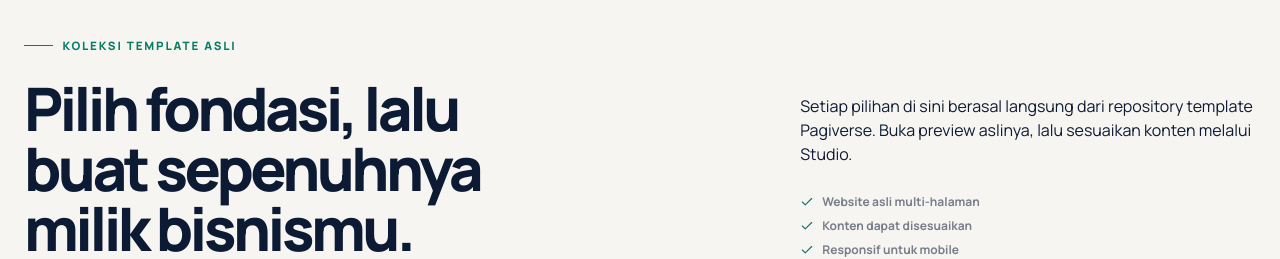
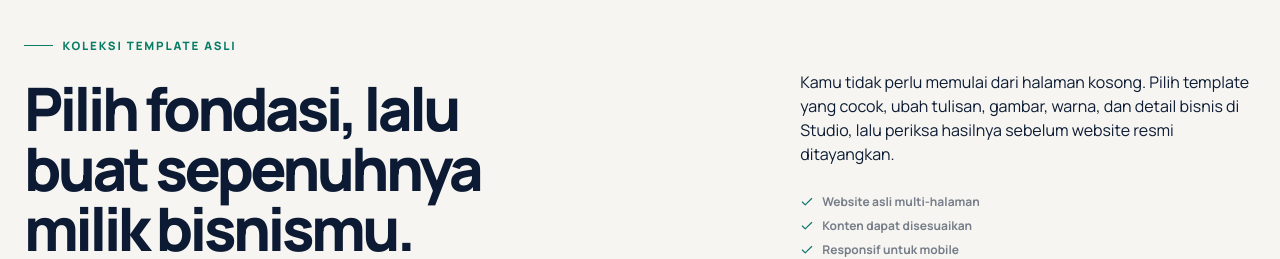
Before and after one commit to dewaalands-cmyk/pagiversestudio, a Next.js app: page /templates in a window 1280 px wide. Shown: the part 141-400 px from the top of the page. Built offline with nearby package versions, Linux system fonts and the light colour scheme; no server answers; the database is empty.

Commit message:
copy: explain template publishing workflow

```diff
--- a/components/templates/CasaBraciGalleryClient.jsx
+++ b/components/templates/CasaBraciGalleryClient.jsx
@@ -19,7 +19,7 @@ export default function CasaBraciGalleryClient() {
   const copy = lang === "id" ? {
     eyebrow: "Koleksi template asli",
     title: "Pilih fondasi, lalu buat sepenuhnya milik bisnismu.",
-    body: "Setiap pilihan di sini berasal langsung dari repository template Pagiverse. Buka preview aslinya, lalu sesuaikan konten melalui Studio.",
+    body: "Kamu tidak perlu memulai dari halaman kosong. Pilih template yang cocok, ubah tulisan, gambar, warna, dan detail bisnis di Studio, lalu periksa hasilnya sebelum website resmi ditayangkan.",
     collectionNav: "Jelajahi berdasarkan bidang",
     templateCount: "template",
     starting: "Mulai dari",
@@ -36,7 +36,7 @@ export default function CasaBraciGalleryClient() {
   } : {
     eyebrow: "Original template collection",
     title: "Choose a foundation, then make it entirely yours.",
-    body: "Every option here comes directly from the Pagiverse template repository. Preview the original site, then personalize its content in Studio.",
+    body: "You do not need to start from a blank page. Choose a suitable template, update the copy, images, colors, and business details in Studio, then review everything before the website goes live.",
     collectionNav: "Browse by industry",
     templateCount: "templates",
     starting: "Starting at",
```
